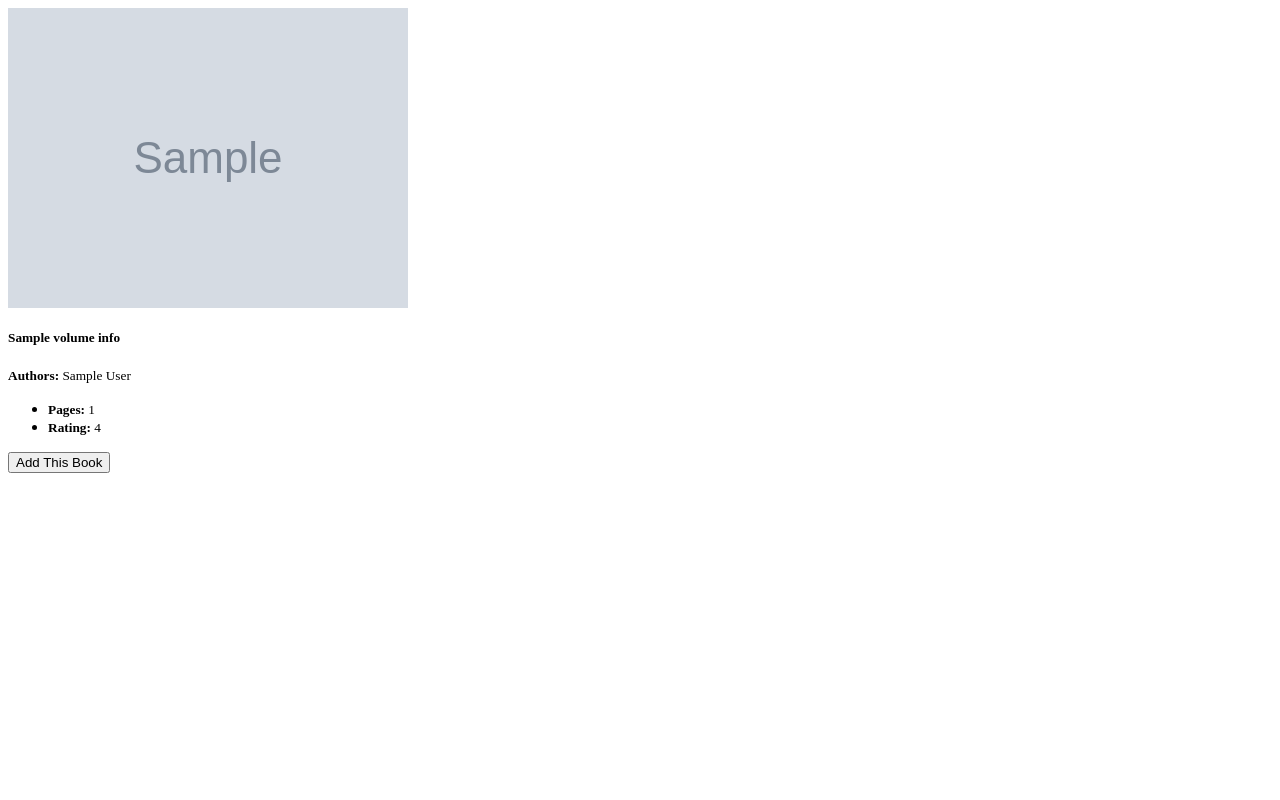
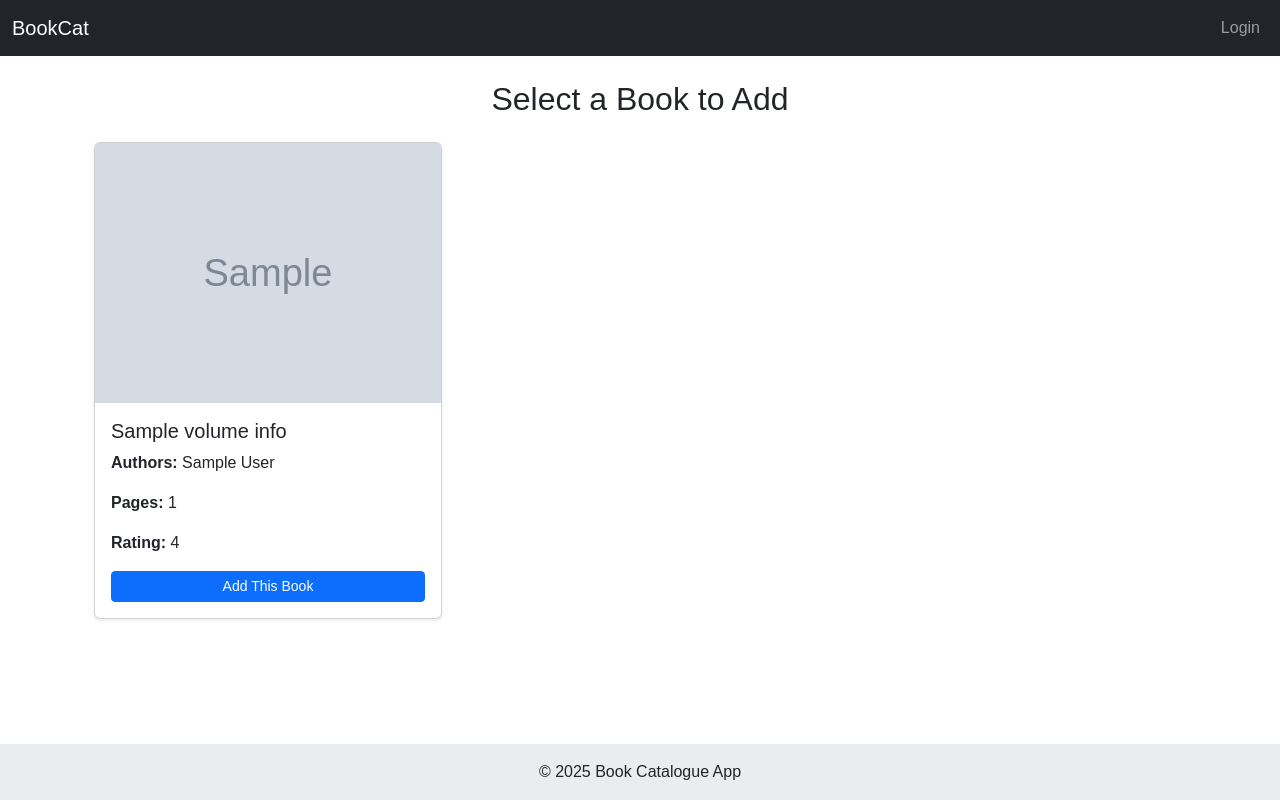
Before and after one commit to LandOFakes/LandOBooks, a Python web app: template templates/choose__book.html in a window 1280 px wide. Run offline with Jinja, Linux system fonts and the light colour scheme; the template is opened without the code that fills it: most values are stand-ins (such as "Sample title", 1, 10 or a date in 2020); grey boxes marked "Sample" are stand-in pictures.

Commit message:
Update choose__book.html

```diff
--- a/templates/choose__book.html
+++ b/templates/choose__book.html
@@ -1,31 +1,39 @@
+{% extends "base.html" %}
+{% block title %}Select a Book{% endblock %}
+
+{% block content %}
+<div class="container mt-4">
+    <h2 class="mb-4 text-center">Select a Book to Add</h2>
+    <div class="row row-cols-1 row-cols-sm-2 row-cols-md-3 g-4">
+        {% for book in books %}
+            {% set info = book.volumeInfo %}
             <div class="col">
                 <div class="card h-100 shadow-sm">
-        {% set info = book.volumeInfo %}
                     {% if info.imageLinks and info.imageLinks.thumbnail %}
-            <img src="{{ info.imageLinks.thumbnail }}" class="card-img-top book-thumbnail mx-auto mt-3" alt="Cover for {{ info.title }}">
+                        <img src="{{ info.imageLinks.thumbnail }}" class="card-img-top" alt="Cover">
                     {% else %}
-            <div class="card-img-top book-thumbnail-placeholder d-flex align-items-center justify-content-center bg-light mx-auto mt-3">
-                <small class="text-muted">No Image</small>
+                        <div class="card-img-top d-flex align-items-center justify-content-center bg-light" style="height: 150px;">
+                            <span class="text-muted">No Image</span>
                         </div>
                     {% endif %}
                     <div class="card-body d-flex flex-column">
                         <h5 class="card-title">{{ info.title }}</h5>
-            <p class="card-text authors-text">
-                <small class="text-muted"><strong>Authors:</strong> {{ info.authors | join(', ') if info.authors else 'N/A' }}</small>
-            </p>
-            <ul class="list-unstyled mt-auto mb-2">
-                <li><small><strong>Pages:</strong> {{ info.pageCount if info.pageCount is not none else 'N/A' }}</small></li>
-                <li><small><strong>Rating:</strong> {{ info.averageRating if info.averageRating is not none else 'N/A' }}</small></li>
-            </ul>
-            <form method="POST" action="{{ url_for('add_book_from_selection') }}">
+                        <p><strong>Authors:</strong> {{ info.authors | join(', ') if info.authors else 'N/A' }}</p>
+                        <p><strong>Pages:</strong> {{ info.pageCount or 'N/A' }}</p>
+                        <p><strong>Rating:</strong> {{ info.averageRating or 'N/A' }}</p>
+                        <form method="POST" action="{{ url_for('add_book_from_selection') }}" class="mt-auto">
                             <input type="hidden" name="title" value="{{ info.title }}">
                             <input type="hidden" name="authors" value="{{ info.authors | join(', ') if info.authors else '' }}">
                             <input type="hidden" name="isbn" value="{{ info.industryIdentifiers[0].identifier if info.industryIdentifiers else '' }}">
                             <input type="hidden" name="page_count" value="{{ info.pageCount }}">
                             <input type="hidden" name="average_rating" value="{{ info.averageRating }}">
                             <input type="hidden" name="thumbnail_url" value="{{ info.imageLinks.thumbnail if info.imageLinks and info.imageLinks.thumbnail else '' }}">
-                <button type="submit" class="btn btn-sm btn-success w-100">Add This Book</button>
+                            <button type="submit" class="btn btn-sm btn-primary w-100">Add This Book</button>
                         </form>
                     </div>
                 </div>
             </div>
+        {% endfor %}
+    </div>
+</div>
+{% endblock %}
```
Lines whose indentation alone changed are shown as unchanged.
